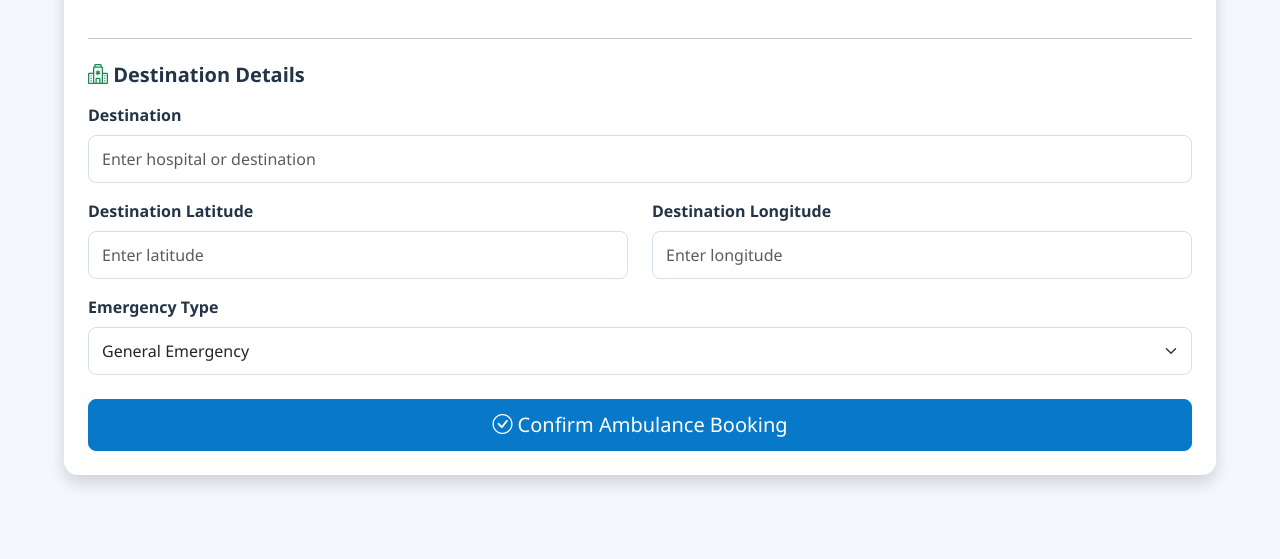
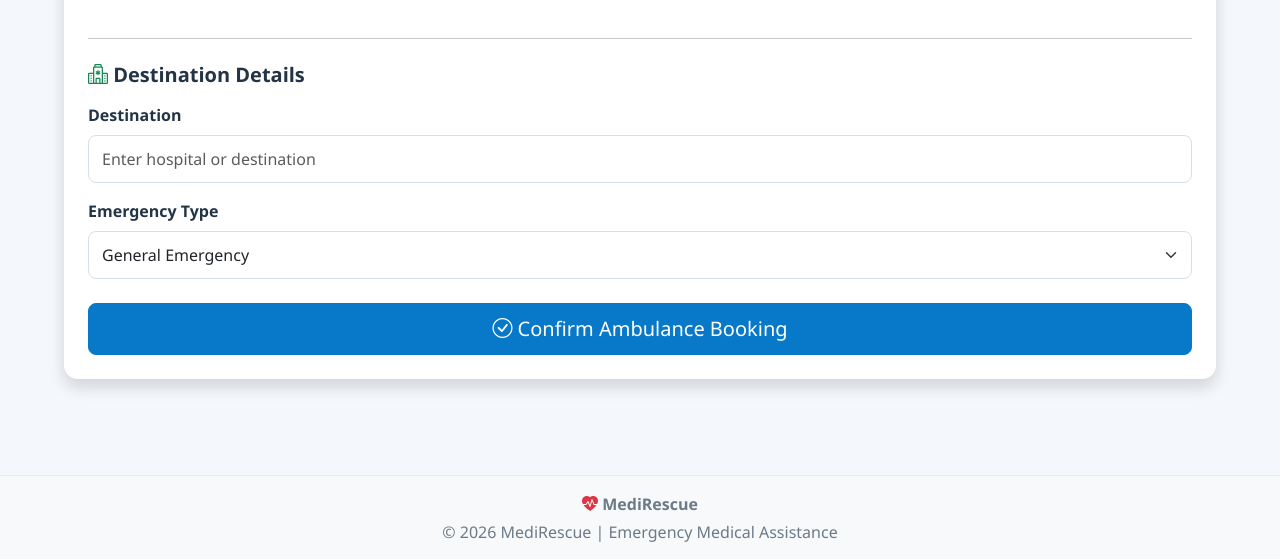
Before and after one commit to Nimisha1406/MediRescue, a Flask app: page /ambulance/book in a window 1280 px wide. Shown: the part 1035-1594 px from the top of the page. Run offline with Flask 3, Linux system fonts and the light colour scheme; a user stored in the database is signed in.

Commit message:
latitude longitude updates

```diff
--- a/app/blueprints/ambulance/routes.py
+++ b/app/blueprints/ambulance/routes.py
@@ -63,18 +63,10 @@ def book_ambulance():
                 request.form.get("pickup_longitude")
             )
 
-            destination_latitude = float(
-                request.form.get("destination_latitude")
-            )
-
-            destination_longitude = float(
-                request.form.get("destination_longitude")
-            )
-
         except (TypeError, ValueError):
 
             flash(
-                "Please select valid pickup and destination coordinates.",
+                "Please select valid pickup location on the map.",
                 "danger"
             )
 
@@ -99,8 +91,6 @@ def book_ambulance():
             destination=destination,
             pickup_latitude=pickup_latitude,
             pickup_longitude=pickup_longitude,
-            destination_latitude=destination_latitude,
-            destination_longitude=destination_longitude,
             emergency_type=emergency_type,
             status="pending"
         )
--- a/app/templates/ambulance/book.html
+++ b/app/templates/ambulance/book.html
@@ -115,36 +115,6 @@
                            required>
                 </div>
 
-                <div class="row">
-
-                    <div class="col-md-6 mb-3">
-                        <label class="form-label">
-                            Destination Latitude
-                        </label>
-
-                        <input type="number"
-                               step="any"
-                               name="destination_latitude"
-                               class="form-control"
-                               placeholder="Enter latitude"
-                               required>
-                    </div>
-
-                    <div class="col-md-6 mb-3">
-                        <label class="form-label">
-                            Destination Longitude
-                        </label>
-
-                        <input type="number"
-                               step="any"
-                               name="destination_longitude"
-                               class="form-control"
-                               placeholder="Enter longitude"
-                               required>
-                    </div>
-
-                </div>
-
                 <!-- Emergency Type -->
                 <div class="mb-4">
                     <label class="form-label">Emergency Type</label>
```
